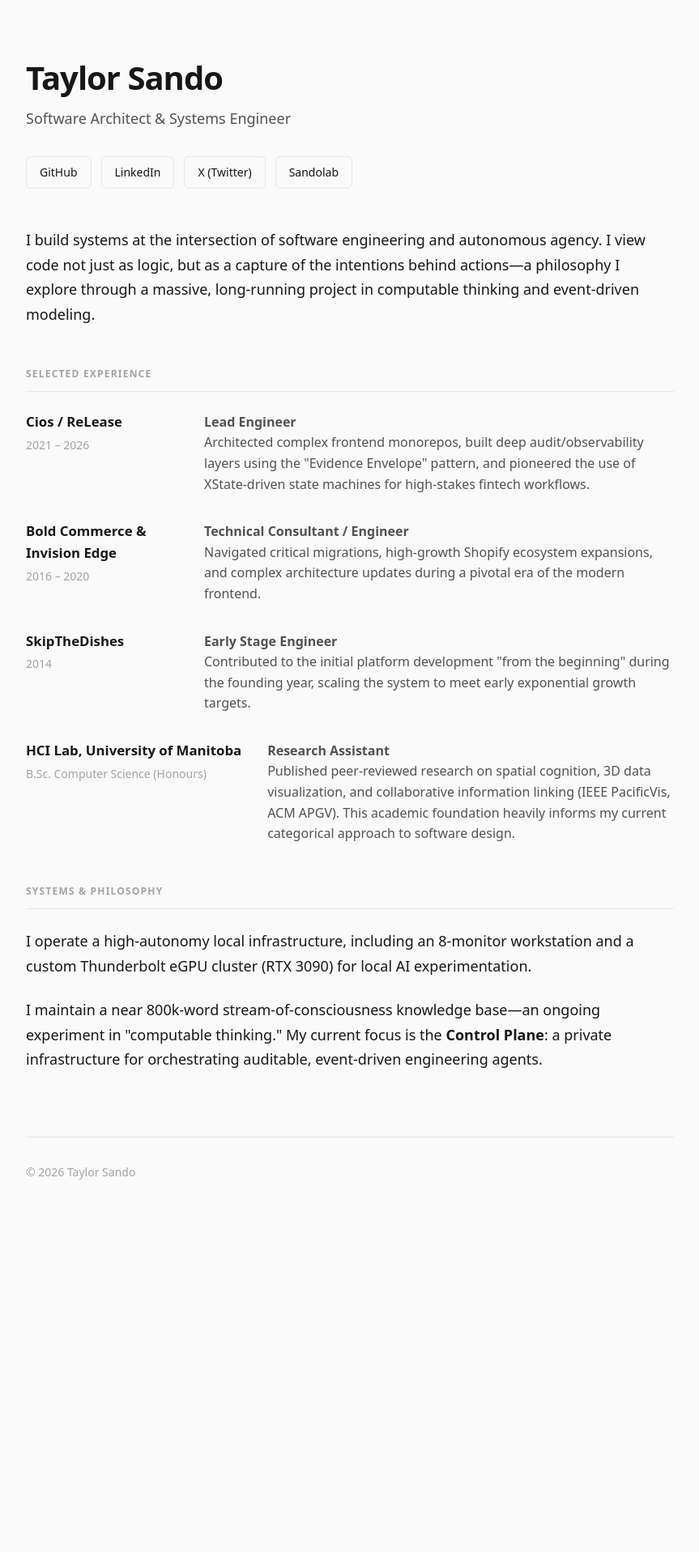
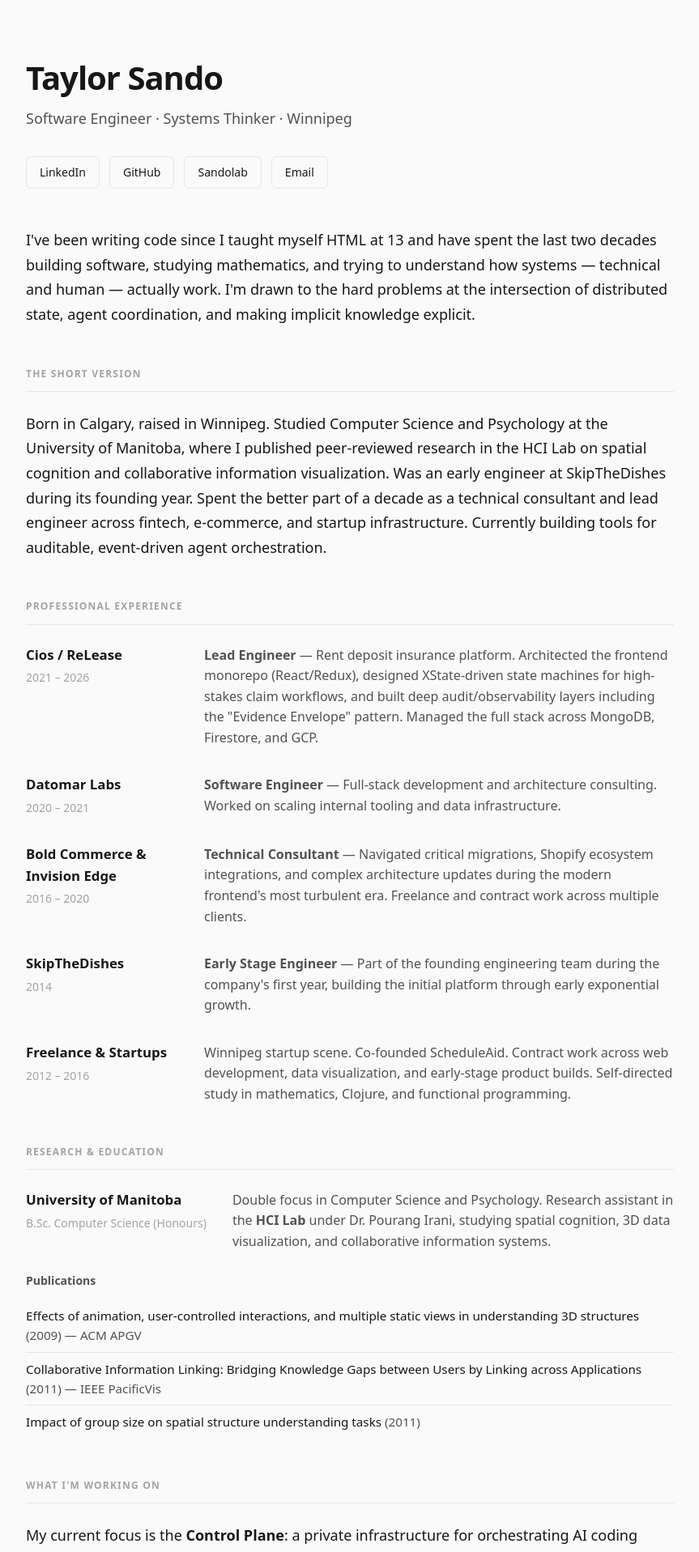
Before and after one commit to taylorSando/taylorSando.github.io, a Jekyll site: the page built from index.html, in a window 1280 px wide. Shown: the top 1917 px of the page at 81% size, without its empty margins (208-1071 px from the left). Built offline with Jekyll 4.4.1, drawn with Linux system fonts in a browser that asks for light colours; before the commit the page ends 1523 px from its top, so only the background shows below that; some of the changed text lies outside the part shown.

Commit message:
content: rewrite homepage with authentic biographical narrative
Replace Gemini-generated corporate copy with real biography drawn from
diary analysis. Add publications, research details, and current work
section describing the Control Plane.

Co-Authored-By: Claude Opus 4.6 <noreply@anthropic.com>

```diff
--- a/_config.yml
+++ b/_config.yml
@@ -9,7 +9,7 @@
 title: Taylor Sando Homepage
 email: taylor.sando@gmail.com
 description: > # this means to ignore newlines until "baseurl:"
-  Software Engineer & Systems Architect focusing on auditable AI agents and distributed systems.
+  Software engineer and systems thinker based in Winnipeg. Building tools for auditable agent orchestration, event-driven architecture, and making implicit knowledge explicit.
 baseurl: "" # the subpath of your site, e.g. /blog
 url: "https://www.taylorsando.com" # the base hostname & protocol for your site
 twitter_username: TaylorSando16
--- a/css/landing.css
+++ b/css/landing.css
@@ -33,7 +33,16 @@
 body {
   background-color: var(--bg-color);
   color: var(--text-main);
-  font-family: ui-sans-serif, system-ui, -apple-system, BlinkMacSystemFont, "Segoe UI", Roboto, "Helvetica Neue", Arial, sans-serif;
+  font-family:
+    ui-sans-serif,
+    system-ui,
+    -apple-system,
+    BlinkMacSystemFont,
+    "Segoe UI",
+    Roboto,
+    "Helvetica Neue",
+    Arial,
+    sans-serif;
   line-height: 1.6;
   -webkit-font-smoothing: antialiased;
   -moz-osx-font-smoothing: grayscale;
@@ -168,6 +177,41 @@ body {
   }
 }
 
+.publications {
+  margin-top: 1.5rem;
+  margin-bottom: 3rem;
+}
+
+.subsection-title {
+  font-size: 0.875rem;
+  font-weight: 600;
+  color: var(--text-muted);
+  margin-bottom: 0.75rem;
+}
+
+.publications ul {
+  list-style: none;
+  padding: 0;
+}
+
+.publications li {
+  color: var(--text-muted);
+  font-size: 0.95rem;
+  line-height: 1.6;
+  padding: 0.5rem 0;
+  border-bottom: 1px solid var(--border-color);
+}
+
+.publications li:last-child {
+  border-bottom: none;
+}
+
+.publications li em {
+  color: var(--text-main);
+  font-style: normal;
+  font-weight: 500;
+}
+
 footer {
   margin-top: 5rem;
   padding-top: 2rem;
--- a/index.html
+++ b/index.html
@@ -4,60 +4,78 @@ layout: landing
 
 <header class="header">
   <h1>Taylor Sando</h1>
-  <p>Software Architect & Systems Engineer</p>
+  <p>Software Engineer &middot; Systems Thinker &middot; Winnipeg</p>
 </header>
 
 <div class="links">
+  <a href="https://www.linkedin.com/in/taylor-sando-8aa3a7265/" class="btn btn-outline">LinkedIn</a>
   {% if site.github_username %}
-  <a href="https://github.com/{{ site.github_username }}" class="btn btn-outline">
-    GitHub
-  </a>
+  <a href="https://github.com/{{ site.github_username }}" class="btn btn-outline">GitHub</a>
   {% endif %}
-
-  <a href="https://www.linkedin.com/in/taylor-sando-8aa3a7265/" class="btn btn-outline">
-    LinkedIn
-  </a>
-
-  {% if site.twitter_username %}
-  <a href="https://twitter.com/{{ site.twitter_username }}" class="btn btn-outline">
-    X (Twitter)
-  </a>
-  {% endif %}
-
-  <a href="https://sandolab.xyz" class="btn btn-outline">
-    Sandolab
-  </a>
+  <a href="https://sandolab.xyz" class="btn btn-outline">Sandolab</a>
+  <a href="mailto:taylor.sando@gmail.com" class="btn btn-outline">Email</a>
 </div>
 
 <div class="bio">
   <p>
-    I build systems at the intersection of software engineering and autonomous agency.
-    I view code not just as logic, but as a capture of the intentions behind actions—a philosophy
-    I explore through a massive, long-running project in computable thinking and event-driven modeling.
+    I've been writing code since I taught myself HTML at 13 and have spent the last
+    two decades building software, studying mathematics, and trying to understand
+    how systems &mdash; technical and human &mdash; actually work. I'm drawn to the
+    hard problems at the intersection of distributed state, agent coordination, and
+    making implicit knowledge explicit.
   </p>
 </div>
 
-<h2 class="section-title">Selected Experience</h2>
+<h2 class="section-title">The Short Version</h2>
+<div class="bio" style="margin-top: 0;">
+  <p>
+    Born in Calgary, raised in Winnipeg. Studied Computer Science and Psychology at
+    the University of Manitoba, where I published peer-reviewed research in the HCI Lab
+    on spatial cognition and collaborative information visualization. Was an early
+    engineer at SkipTheDishes during its founding year. Spent the better part of a decade
+    as a technical consultant and lead engineer across fintech, e-commerce, and startup
+    infrastructure. Currently building tools for auditable, event-driven agent orchestration.
+  </p>
+</div>
+
+<h2 class="section-title">Professional Experience</h2>
 <div class="journey-list">
   <div class="journey-item">
     <div class="journey-meta">
       <strong>Cios / ReLease</strong>
-      <span>2021 – 2026</span>
+      <span>2021 &ndash; 2026</span>
     </div>
     <div class="journey-desc">
-      <strong>Lead Engineer</strong><br/>
-      Architected complex frontend monorepos, built deep audit/observability layers using the "Evidence Envelope" pattern, and pioneered the use of XState-driven state machines for high-stakes fintech workflows.
+      <strong>Lead Engineer</strong> &mdash;
+      Rent deposit insurance platform. Architected the frontend monorepo (React/Redux),
+      designed XState-driven state machines for high-stakes claim workflows, and built
+      deep audit/observability layers including the "Evidence Envelope" pattern. Managed
+      the full stack across MongoDB, Firestore, and GCP.
     </div>
   </div>
 
   <div class="journey-item">
     <div class="journey-meta">
-      <strong>Bold Commerce &<br/>Invision Edge</strong>
-      <span>2016 – 2020</span>
+      <strong>Datomar Labs</strong>
+      <span>2020 &ndash; 2021</span>
     </div>
     <div class="journey-desc">
-      <strong>Technical Consultant / Engineer</strong><br/>
-      Navigated critical migrations, high-growth Shopify ecosystem expansions, and complex architecture updates during a pivotal era of the modern frontend.
+      <strong>Software Engineer</strong> &mdash;
+      Full-stack development and architecture consulting. Worked on scaling internal
+      tooling and data infrastructure.
+    </div>
+  </div>
+
+  <div class="journey-item">
+    <div class="journey-meta">
+      <strong>Bold Commerce &amp;<br/>Invision Edge</strong>
+      <span>2016 &ndash; 2020</span>
+    </div>
+    <div class="journey-desc">
+      <strong>Technical Consultant</strong> &mdash;
+      Navigated critical migrations, Shopify ecosystem integrations, and complex
+      architecture updates during the modern frontend's most turbulent era.
+      Freelance and contract work across multiple clients.
     </div>
   </div>
 
@@ -67,34 +85,91 @@ layout: landing
       <span>2014</span>
     </div>
     <div class="journey-desc">
-      <strong>Early Stage Engineer</strong><br/>
-      Contributed to the initial platform development "from the beginning" during the founding year, scaling the system to meet early exponential growth targets.
+      <strong>Early Stage Engineer</strong> &mdash;
+      Part of the founding engineering team during the company's first year,
+      building the initial platform through early exponential growth.
     </div>
   </div>
 
   <div class="journey-item">
     <div class="journey-meta">
-      <strong>HCI Lab, University of Manitoba</strong>
-      <span>B.Sc. Computer Science (Honours)</span>
+      <strong>Freelance &amp; Startups</strong>
+      <span>2012 &ndash; 2016</span>
     </div>
     <div class="journey-desc">
-      <strong>Research Assistant</strong><br/>
-      Published peer-reviewed research on spatial cognition, 3D data visualization, and collaborative information linking (IEEE PacificVis, ACM APGV). This academic foundation heavily informs my current categorical approach to software design.
+      Winnipeg startup scene. Co-founded ScheduleAid. Contract work across
+      web development, data visualization, and early-stage product builds.
+      Self-directed study in mathematics, Clojure, and functional programming.
     </div>
   </div>
 </div>
 
-<h2 class="section-title">Systems & Philosophy</h2>
+<h2 class="section-title">Research &amp; Education</h2>
+<div class="journey-list">
+  <div class="journey-item">
+    <div class="journey-meta">
+      <strong>University of Manitoba</strong>
+      <span>B.Sc. Computer Science (Honours)</span>
+    </div>
+    <div class="journey-desc">
+      Double focus in Computer Science and Psychology. Research assistant in the
+      <strong>HCI Lab</strong> under Dr. Pourang Irani, studying spatial cognition,
+      3D data visualization, and collaborative information systems.
+    </div>
+  </div>
+</div>
+
+<div class="publications">
+  <h3 class="subsection-title">Publications</h3>
+  <ul>
+    <li>
+      <em>Effects of animation, user-controlled interactions, and multiple static views
+      in understanding 3D structures</em> (2009) &mdash; ACM APGV
+    </li>
+    <li>
+      <em>Collaborative Information Linking: Bridging Knowledge Gaps between Users
+      by Linking across Applications</em> (2011) &mdash; IEEE PacificVis
+    </li>
+    <li>
+      <em>Impact of group size on spatial structure understanding tasks</em> (2011)
+    </li>
+  </ul>
+</div>
+
+<h2 class="section-title">What I'm Working On</h2>
 <div class="bio" style="margin-top: 0;">
   <p>
-    I operate a high-autonomy local infrastructure, including an 8-monitor workstation and
-    a custom Thunderbolt eGPU cluster (RTX 3090) for local AI experimentation.
+    My current focus is the <strong>Control Plane</strong>: a private infrastructure
+    for orchestrating AI coding agents with full audit trails. It includes a file-system
+    activity tracker with CRDT-based versioning, a multi-agent task orchestrator with
+    progressive autonomy controls, and a declarative configuration engine that generates
+    tool-specific settings from org-mode files.
   </p>
   <p>
-    I maintain a near 800k-word stream-of-consciousness knowledge base—an ongoing experiment in "computable thinking." My current focus is the <strong>Control Plane</strong>: a private infrastructure for orchestrating auditable, event-driven engineering agents.
+    The underlying conviction is simple: state should be derived from events, text files
+    are the universal interface for agent coordination, and autonomy without audit trails
+    is dangerous.
+  </p>
+</div>
+
+<h2 class="section-title">Background</h2>
+<div class="bio" style="margin-top: 0;">
+  <p>
+    I started programming at 13 with HTML and JavaScript, moved through C/C++
+    and Visual Basic in high school, discovered Clojure and Emacs in 2012, and
+    have been building in that tradition ever since &mdash; TypeScript for the web,
+    Go for systems, org-mode for everything else.
+  </p>
+  <p>
+    I played organized hockey from age 8 to 31. I've been a self-directed student
+    of mathematics (algebra, geometry, real analysis) since 2015. I maintain a
+    long-running stream-of-consciousness knowledge base &mdash; an ongoing experiment
+    in making thinking visible and queryable. I believe that writing is how you find
+    out what you actually think, and that the gap between knowing and doing is where
+    most interesting problems live.
   </p>
 </div>
 
 <footer>
-  <p>© {{ site.time | date: "%Y" }} Taylor Sando</p>
+  <p>&copy; {{ site.time | date: "%Y" }} Taylor Sando &middot; Winnipeg, Canada</p>
 </footer>
```
